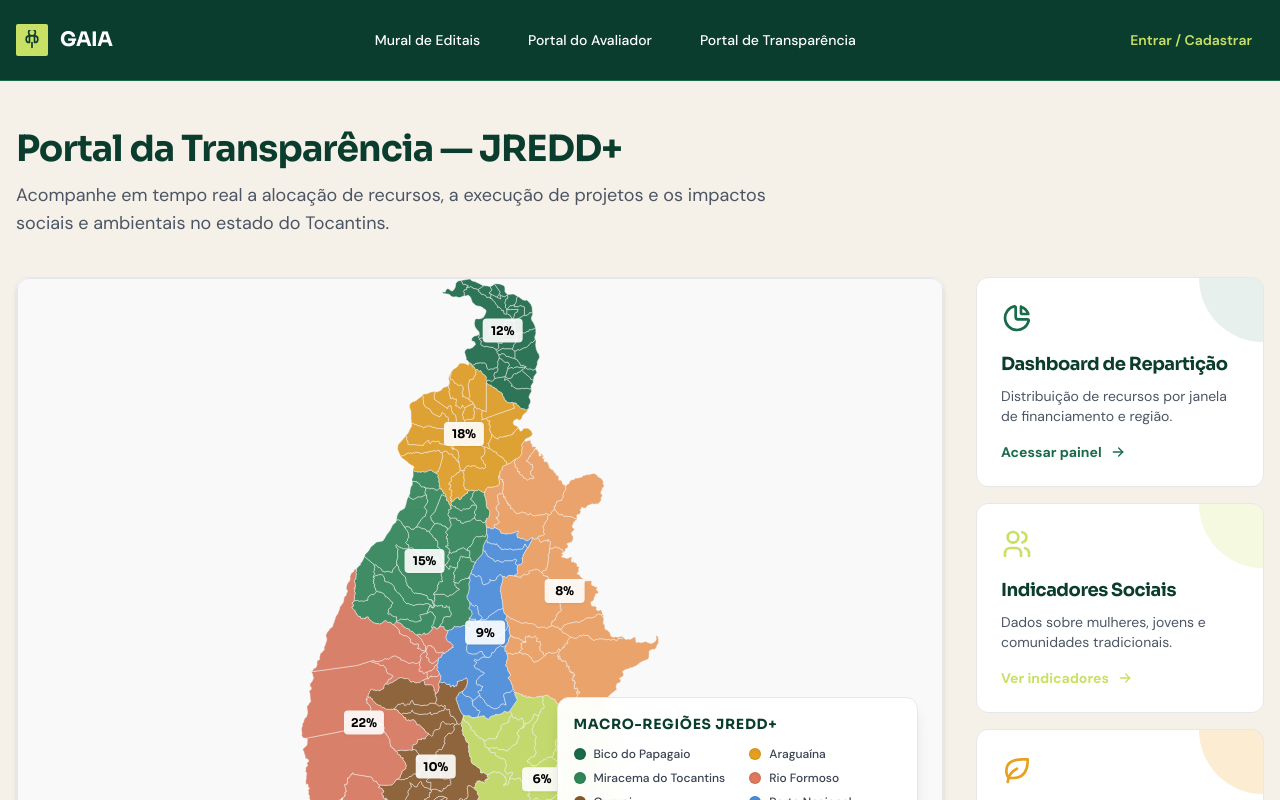
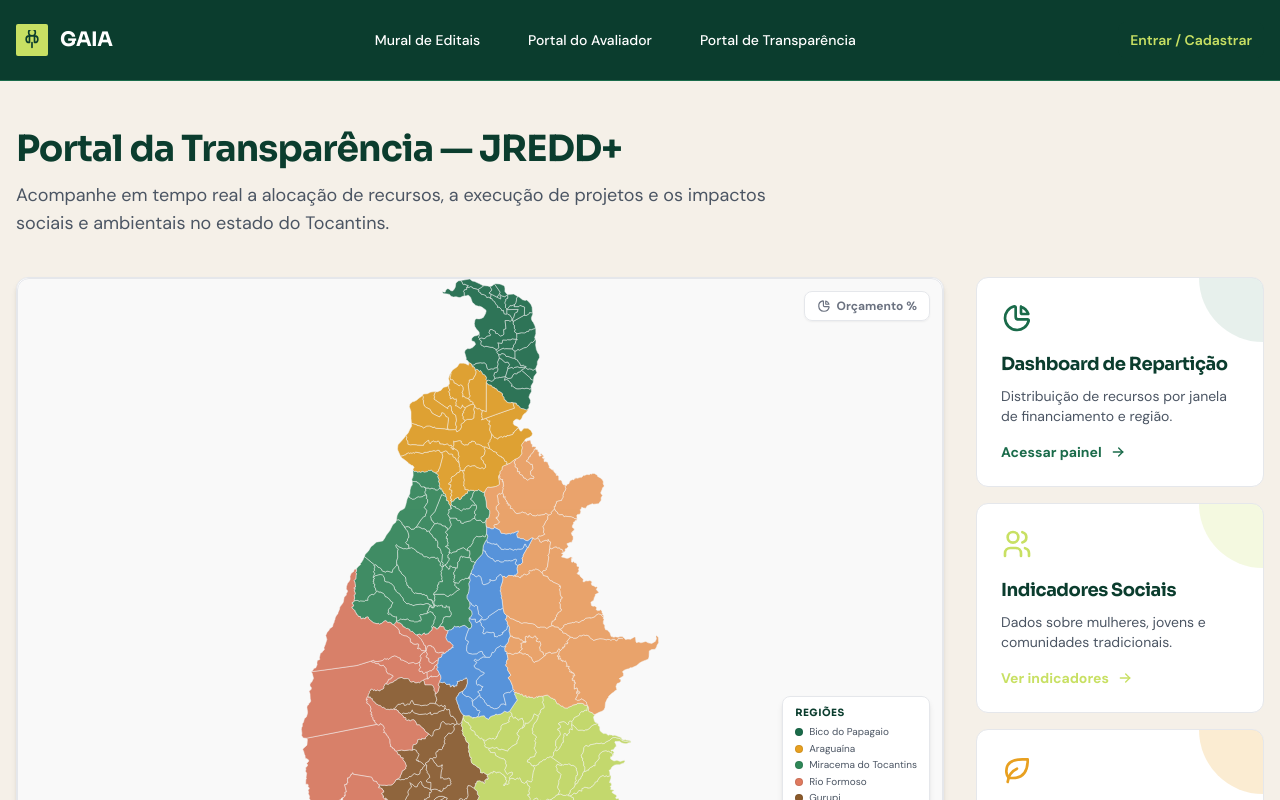
Before and after one commit to Matsukami/hackamarh, a Next.js app: page /transparencia in a window 1280 px wide. Shown: the top 800 px of the page. Built offline with nearby package versions, Linux system fonts and the light colour scheme.

Commit message:
feat(transparencia): toggle de porcentagem e legenda compacta no mapa
- Porcentagem do orcamento agora eh opcional via botao toggle
- Legenda compacta na pagina principal, completa na tela cheia
- Legenda reposicionada para nao cobrir o mapa
- Prop fullscreen adicionada ao TocantinsMap

```diff
--- a/src/app/transparencia/mapa/page.tsx
+++ b/src/app/transparencia/mapa/page.tsx
@@ -14,7 +14,7 @@ export default function MapaInterativoPage() {
         </div>
       </div>
       <div className="flex-1 overflow-hidden rounded-xl border border-gray-200 shadow-md">
-        <TocantinsMap />
+        <TocantinsMap fullscreen />
       </div>
     </div>
   );
--- a/src/components/transparencia/MapLegend.tsx
+++ b/src/components/transparencia/MapLegend.tsx
@@ -1,11 +1,39 @@
 import React from 'react';
 import { TOCANTINS_REGIONS } from '@/lib/geo/tocantins-regions';
 
-export function MapLegend() {
+interface MapLegendProps {
+  /** When true, renders a compact single-column legend for embedded views */
+  compact?: boolean;
+}
+
+export function MapLegend({ compact = false }: MapLegendProps) {
   const regions = Object.values(TOCANTINS_REGIONS);
 
+  if (compact) {
+    return (
+      <div className="pointer-events-auto absolute bottom-3 right-3 z-10 rounded-lg border border-gray-200 bg-white/90 px-3 py-2 shadow-md backdrop-blur-md">
+        <h3 className="mb-1.5 font-sora text-[10px] font-bold uppercase tracking-wider text-cerrado-profundo">
+          Regiões
+        </h3>
+        <div className="flex flex-col gap-1">
+          {regions.map((region) => (
+            <div key={region.id} className="flex items-center gap-1.5">
+              <div
+                className="h-2 w-2 shrink-0 rounded-full border border-black/10"
+                style={{ backgroundColor: region.cor }}
+              />
+              <span className="font-dm-sans text-[10px] leading-tight text-gray-600">
+                {region.nome}
+              </span>
+            </div>
+          ))}
+        </div>
+      </div>
+    );
+  }
+
   return (
-    <div className="pointer-events-auto absolute bottom-6 right-6 z-10 rounded-xl border border-gray-200 bg-white/95 p-4 shadow-lg backdrop-blur-md">
+    <div className="pointer-events-auto absolute bottom-6 left-6 z-10 rounded-xl border border-gray-200 bg-white/95 p-4 shadow-lg backdrop-blur-md">
       <h3 className="mb-3 font-sora text-sm font-bold uppercase tracking-wider text-cerrado-profundo">
         Macro-Regiões JREDD+
       </h3>
@@ -13,7 +41,7 @@ export function MapLegend() {
         {regions.map((region) => (
           <div key={region.id} className="flex items-center gap-2">
             <div
-              className="h-3 w-3 rounded-full border border-black/10 shadow-inner"
+              className="h-3 w-3 shrink-0 rounded-full border border-black/10 shadow-inner"
               style={{ backgroundColor: region.cor }}
             />
             <span className="font-dm-sans text-xs font-medium text-gray-700">{region.nome}</span>
--- a/src/components/transparencia/TocantinsMap.tsx
+++ b/src/components/transparencia/TocantinsMap.tsx
@@ -1,7 +1,7 @@
 'use client';
 
 import React, { useState, useRef, useEffect, useMemo } from 'react';
-import { IconArrowLeft } from '@tabler/icons-react';
+import { IconArrowLeft, IconChartPie, IconChartPieOff } from '@tabler/icons-react';
 import { TOCANTINS_REGIONS, Region } from '@/lib/geo/tocantins-regions';
 import { MOCK_PROJECTS, MockProject } from '@/lib/geo/mock-projects';
 import { useGeoProjection } from '@/lib/geo/useGeoProjection';
@@ -26,7 +26,12 @@ const REGION_BUDGET_PERCENTAGES: Record<string, string> = {
   '17008': '6%', // Dianópolis
 };
 
-export function TocantinsMap() {
+interface TocantinsMapProps {
+  /** When true, legend is shown in full size and positioned to not cover the map */
+  fullscreen?: boolean;
+}
+
+export function TocantinsMap({ fullscreen = false }: TocantinsMapProps) {
   const containerRef = useRef<HTMLDivElement>(null);
   const [dimensions, setDimensions] = useState({ width: 800, height: 600 });
   const [hoveredFeature, setHoveredFeature] = useState<{
@@ -39,6 +44,7 @@ export function TocantinsMap() {
   } | null>(null);
   const [selectedRegionId, setSelectedRegionId] = useState<string | null>(null);
   const [selectedProject, setSelectedProject] = useState<MockProject | null>(null);
+  const [showPercentages, setShowPercentages] = useState(false);
 
   // Resize observer to keep SVG responsive
   useEffect(() => {
@@ -218,8 +224,9 @@ export function TocantinsMap() {
             );
           })}
 
-          {/* Region Overlays (Percentages) - Only visible when NO region is selected */}
-          {!selectedRegionId &&
+          {/* Region Overlays (Percentages) - Only visible when toggled ON and NO region is selected */}
+          {showPercentages &&
+            !selectedRegionId &&
             Object.entries(regionCentroids).map(([regionId, [x, y]]) => {
               // Apply small manual offsets if some centroids are visually off
               let dx = 0;
@@ -292,8 +299,33 @@ export function TocantinsMap() {
         <ProjectCard project={selectedProject} onClose={() => setSelectedProject(null)} />
       )}
 
+      {/* Toggle for percentage overlay */}
+      {!selectedRegionId && (
+        <button
+          onClick={() => setShowPercentages((prev) => !prev)}
+          title={showPercentages ? 'Ocultar % do orçamento' : 'Exibir % do orçamento'}
+          className={`absolute right-3 top-3 z-10 flex items-center gap-1.5 rounded-lg border px-3 py-1.5 text-xs font-bold shadow-sm backdrop-blur-md transition-all duration-200 ${
+            showPercentages
+              ? 'border-mata-alta/30 bg-mata-alta/10 text-mata-alta hover:bg-mata-alta/20'
+              : 'border-gray-200 bg-white/90 text-gray-500 hover:bg-gray-50 hover:text-cerrado-profundo'
+          }`}
+        >
+          {showPercentages ? (
+            <>
+              <IconChartPieOff size={14} />
+              <span className="hidden sm:inline">Ocultar %</span>
+            </>
+          ) : (
+            <>
+              <IconChartPie size={14} />
+              <span className="hidden sm:inline">Orçamento %</span>
+            </>
+          )}
+        </button>
+      )}
+
       {/* Map Legend */}
-      {!selectedRegionId && <MapLegend />}
+      {!selectedRegionId && <MapLegend compact={!fullscreen} />}
     </div>
   );
 }
```
